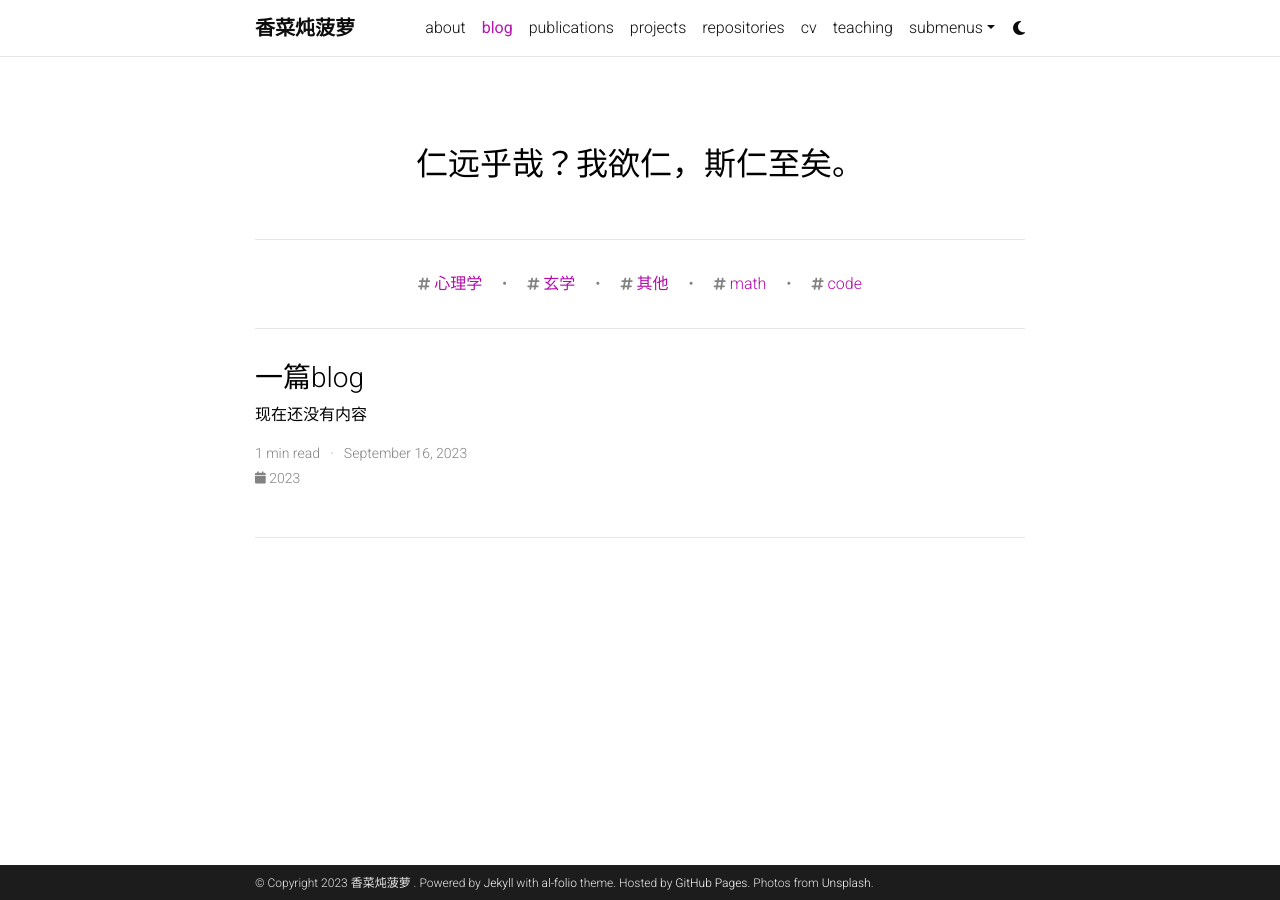
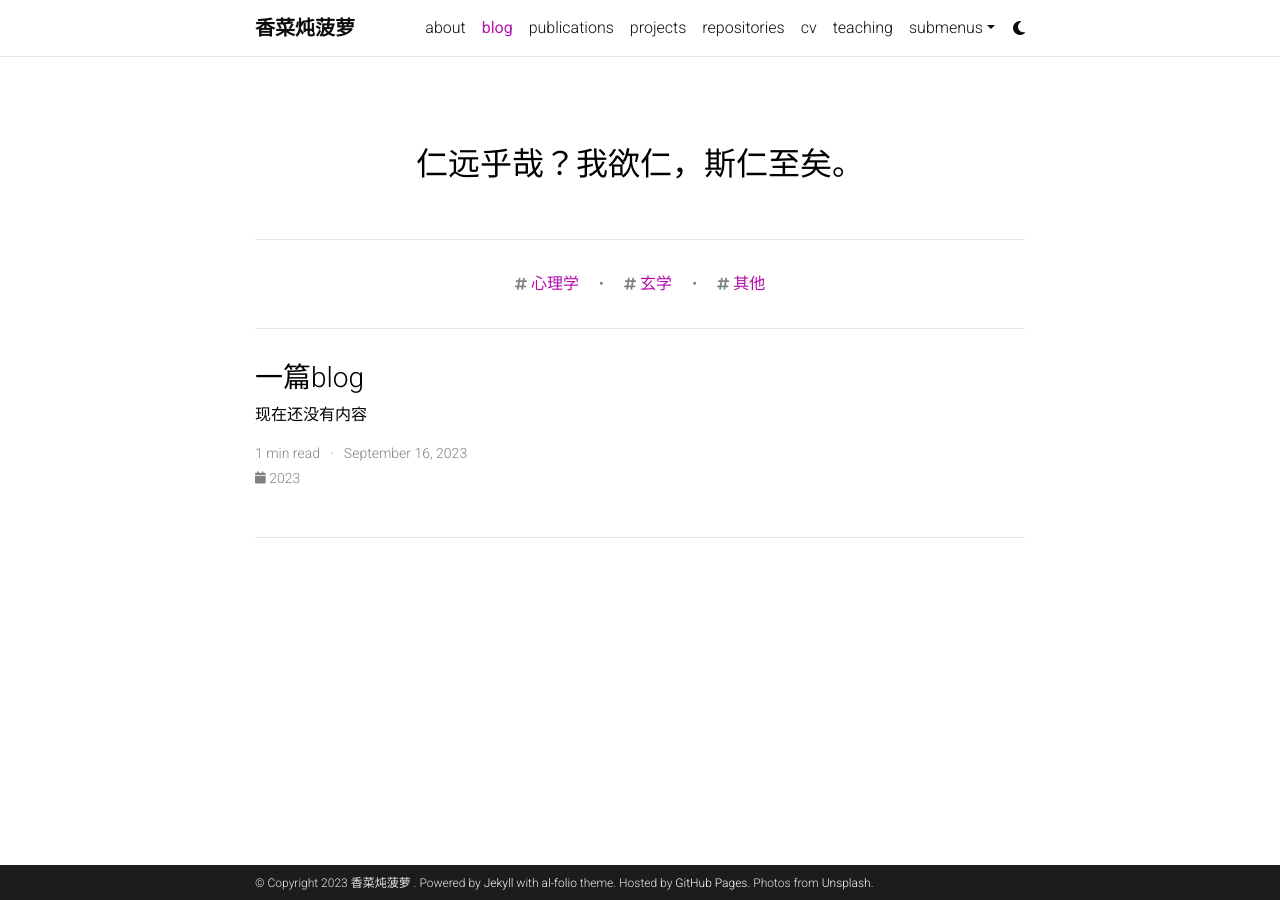
Before and after one commit to pineapple-3456/pineapple-3456.github.io, a Jekyll site: the page built from blog/index.html, in a window 1280 px wide. Built offline with Jekyll 4.4.1, drawn with Linux system fonts in a browser that asks for light colours; the list of posts is cut into pages by our own code; comment, search, counter and statistics services are not loaded; a style sheet for code colours, icons or effects is not loaded.

Commit message:
Update _config.yml

```diff
--- a/_config.yml
+++ b/_config.yml
@@ -265,7 +265,7 @@
     tag: '/blog/tag/:name/'
     category: '/blog/category/:name/'
 
-display_tags: ['心理学', '玄学', '其他', 'math', 'code'] # these tags will be displayed on the front page of your blog
+display_tags: ['心理学', '玄学', '其他'] # these tags will be displayed on the front page of your blog
 display_categories: [] # these categories will be displayed on the front page of your blog
 
 # -----------------------------------------------------------------------------
```
